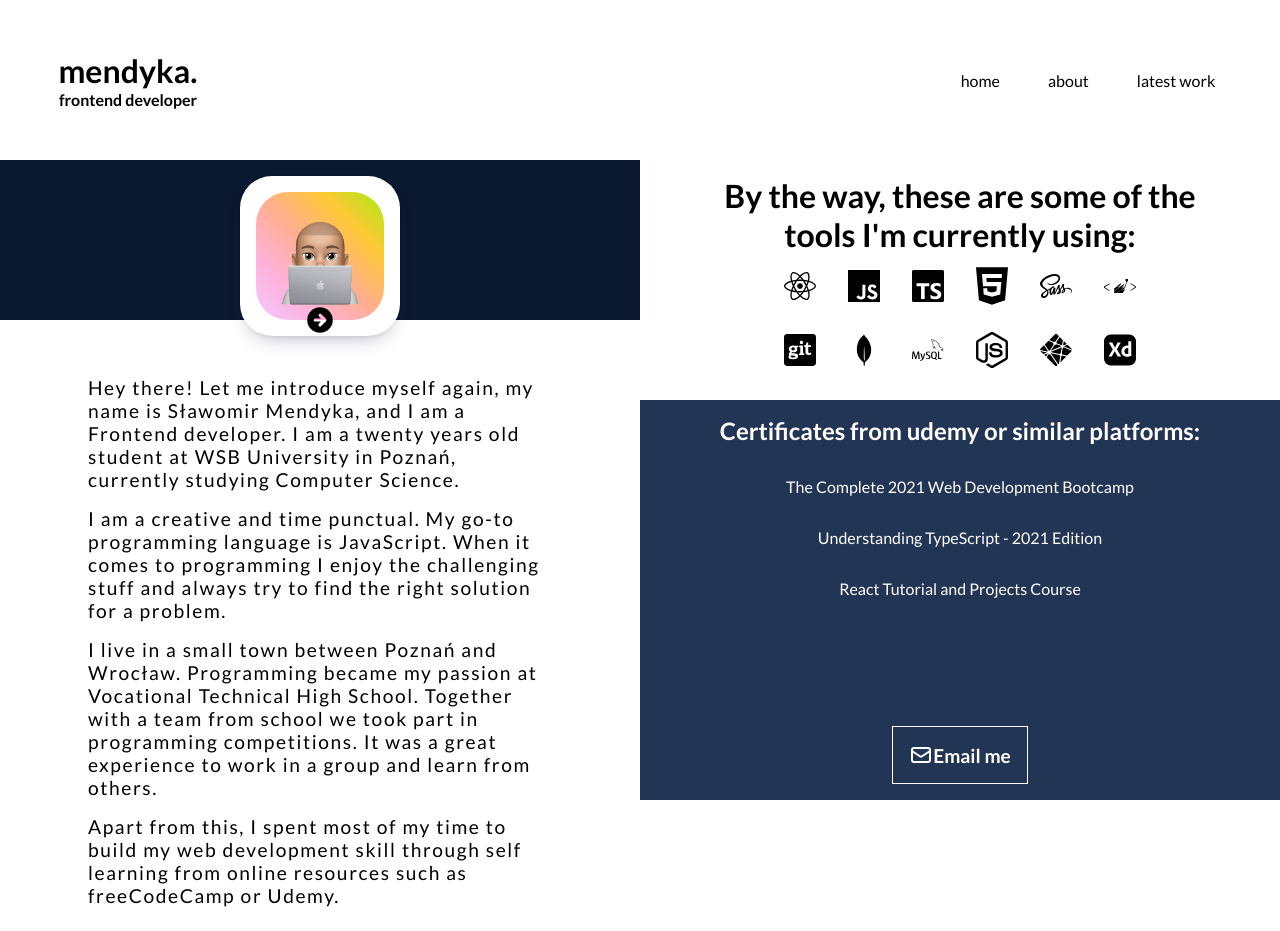
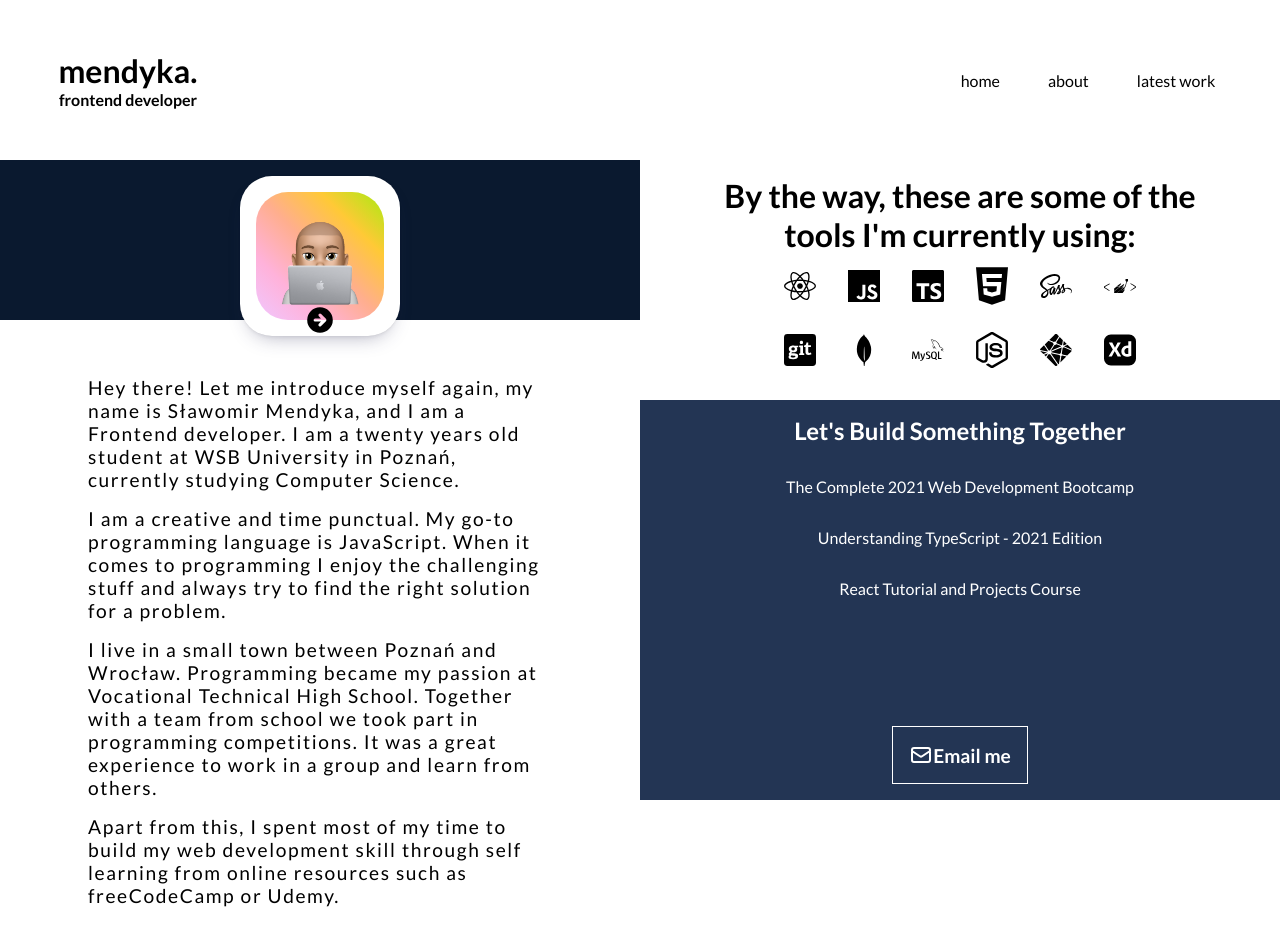
Before and after one commit to slawomirdev/portfolio, a React (Create React App) app: page /about in a window 1280 px wide. Built offline with nearby package versions, Linux system fonts and the light colour scheme.

Commit message:
avatar animation

```diff
--- a/src/components/Description.tsx
+++ b/src/components/Description.tsx
@@ -2,6 +2,13 @@ import React, { useState } from "react";
 import styled from "styled-components";
 import { HiArrowCircleRight } from "react-icons/hi";
 import { avatars } from "../utils/emojiArray";
+import { motion } from "framer-motion";
+
+const variants = {
+  visible: { opacity: 1, scale: 1, transition: { duration: 1 } },
+  hidden: { opacity: 0, scale: 0.1 },
+  exit: { opacity: 0, scale: 0.1, transition: { duration: 0.5 } },
+};
 
 const Description: React.FC = () => {
   const [avatar, setAvatar] = useState(avatars[0]);
@@ -19,7 +26,14 @@ const Description: React.FC = () => {
     <Wrapper>
       <Box>
         <Avatar>
-          <img src={avatar.img} alt="emojiHi" />
+          <motion.img
+            src={avatar.img}
+            alt="emojiHi"
+            initial="hidden"
+            animate="visible"
+            variants={variants}
+            exit="exit"
+          />
         </Avatar>
         <HiArrowCircleRight onClick={avatarHandler} />
       </Box>
--- a/src/components/Skills.tsx
+++ b/src/components/Skills.tsx
@@ -26,7 +26,7 @@ const Skills: React.FC = () => {
         variants={variants}
         exit="exit"
       >
-        <h2>Certificates from udemy or similar platforms:</h2>
+        <h2>Let's Build Something Together</h2>
         <ul className="sectionUp">
           <li>
             <a href="https://www.udemy.com/certificate/UC-bd508528-4dba-4027-93ae-8d4641eb3204/">
```
